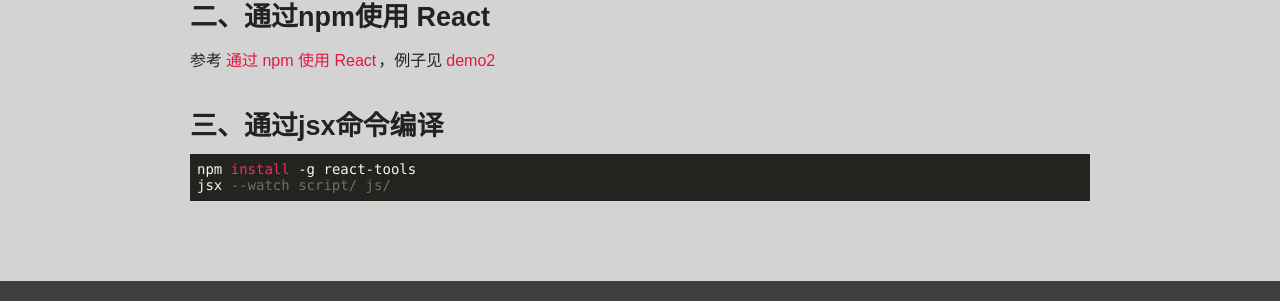
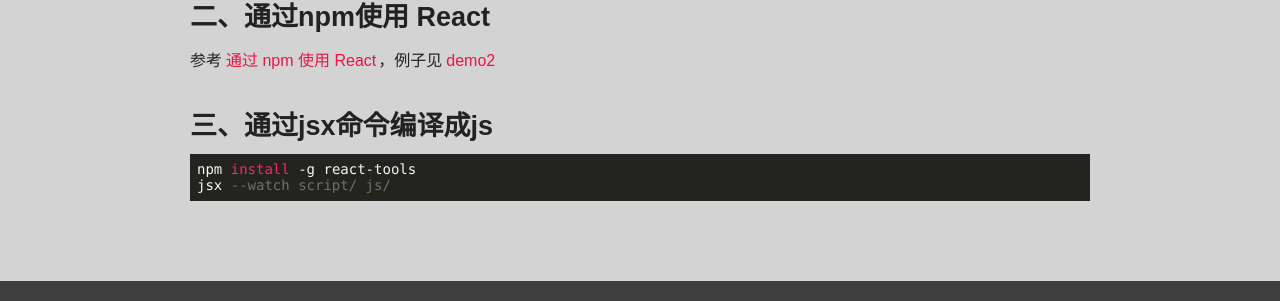
Before and after one commit to zhhgit/blog, a Jekyll site: the page built from _posts/2016-07-15-react 1 use jsx.md, in a window 1280 px wide. Shown: the part 2039-2340 px from the top of the page. Built offline with Jekyll 4.4.1, drawn with Linux system fonts in a browser that asks for light colours; comment, search, counter and statistics services are not loaded.

Commit message:
revise react 1

```diff
--- a/_posts/2016-07-15-react 1 use jsx.md
+++ b/_posts/2016-07-15-react 1 use jsx.md
@@ -94,7 +94,7 @@
 
 参考[通过 npm 使用 React](http://www.runoob.com/react/react-install.html)，例子见[demo2](https://github.com/zhhgit/react_coupons/tree/master/demo2-node%20compile%20jsx)
 
-# 三、通过jsx命令编译
+# 三、通过jsx命令编译成js
 
     npm install -g react-tools
     jsx --watch script/ js/
```
